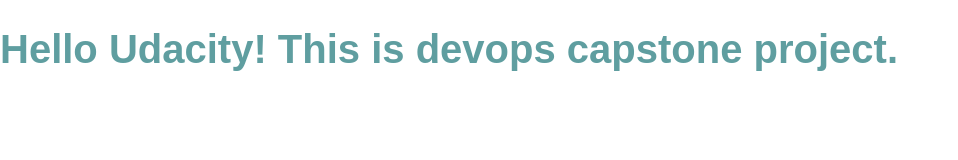
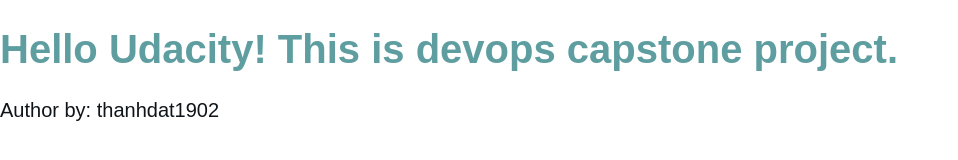
Before and after one commit to thanhdat1902/devops-capstone, a plain HTML site: page index.html in a window 1280 px wide. Shown: the whole page, without its empty margins (0-958 px from the left). Drawn offline with Linux system fonts and the light colour scheme.

Commit message:
add author html

```diff
--- a/index.html
+++ b/index.html
@@ -10,5 +10,6 @@
 </head>
 <body>
   <h1 class="header">Hello Udacity! This is devops capstone project.</h1>
+  <p>Author by: thanhdat1902</p>
 </body>
 </html>
```
